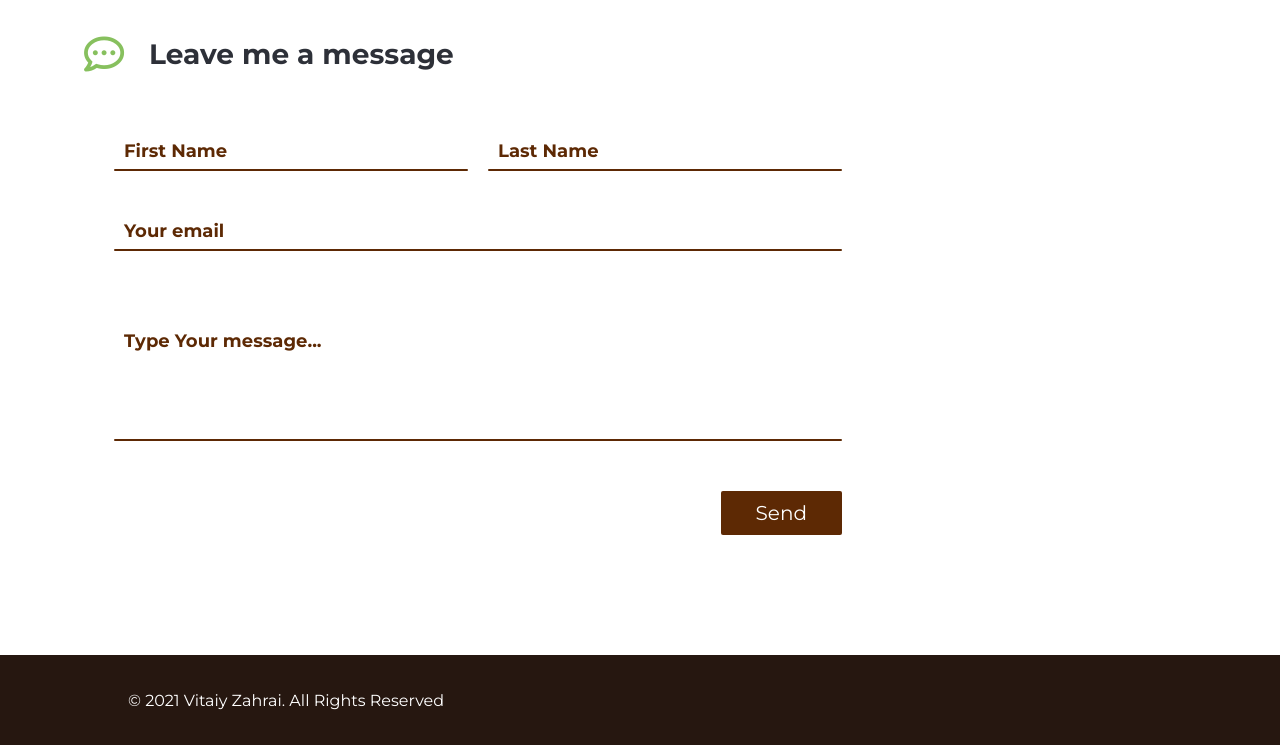
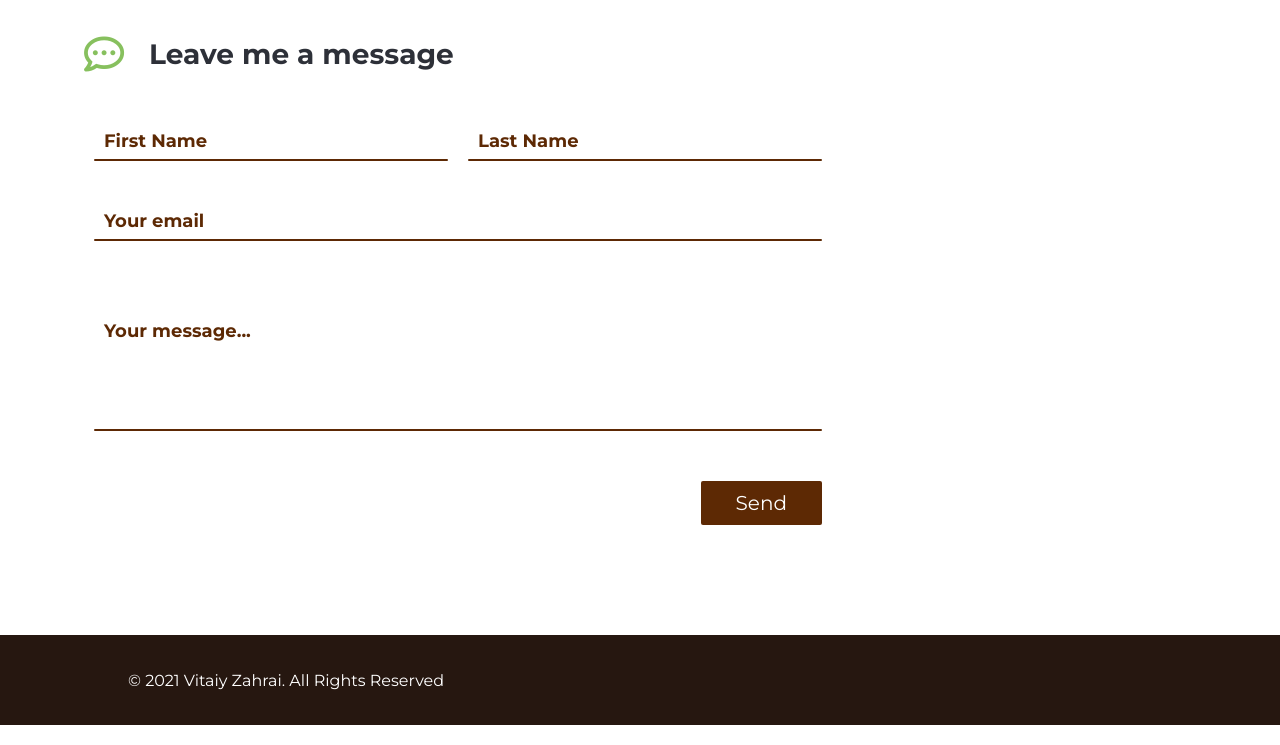
Before and after one commit to vitaliyzahrai/portfolio, a plain HTML site: page index.html in a window 1280 px wide. Shown: the part 4931-5676 px from the top of the page. Drawn offline with nearby package versions, Linux system fonts and the light colour scheme; a web font is replaced by a local one.

Commit message:
created a contact-form

```diff
--- a/index.html
+++ b/index.html
@@ -328,7 +328,7 @@
 					<div class="form_group">
 						<div class="form_box textarea">
 							<textarea required="required"></textarea>
-							<span class="text">Type Your message...</span>
+							<span class="text">Your message...</span>
 							<span class="line"></span>
 						</div>
 					</div>
--- a/scss/body.scss
+++ b/scss/body.scss
@@ -576,7 +576,7 @@
 	    }
 	    .contact_container{
 	    	width: 100%;
-	    	padding: 20px;
+	    	padding: 10px;
 	    	font-family: 'Montserrat', sans-serif;
 	    	font-size: 28px;
 	    	font-weight: 700;
@@ -588,7 +588,6 @@
 			    .form_group,.textarea{
 			    	position: relative;
 			    	width: 100%;
-			    	padding: 0 10px;
 			    	margin: 30px 0 10px;
 			    	transition: 0.5s;
 			    	.form_box{
--- a/style.css
+++ b/style.css
@@ -553,7 +553,7 @@
 }
 .contact_me .section_content .text_contact .contact_container {
   width: 100%;
-  padding: 20px;
+  padding: 10px;
   font-family: 'Montserrat', sans-serif;
   font-size: 28px;
   font-weight: 700;
@@ -566,7 +566,6 @@
 .contact_me .section_content .text_contact .contact_container .contact_form .form_group, .contact_me .section_content .text_contact .contact_container .contact_form .textarea {
   position: relative;
   width: 100%;
-  padding: 0 10px;
   margin: 30px 0 10px;
   -webkit-transition: 0.5s;
   transition: 0.5s;
```
